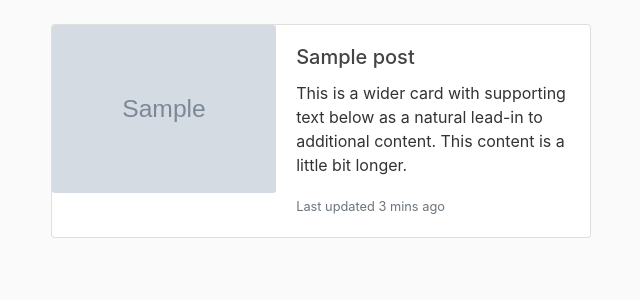
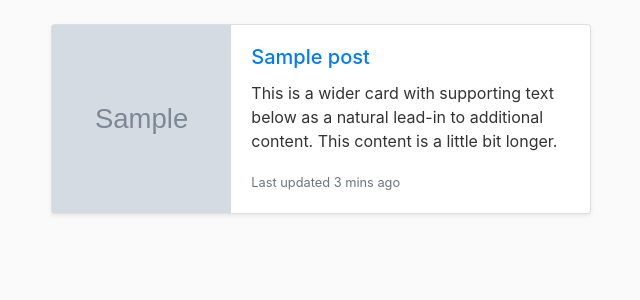
Before and after one commit to Mutembeijoe/personal_blog, a Flask app: page / in a window 1280 px wide. Shown: the part 56-356 px from the top of the page, without its empty margins (34-674 px from the left). Run offline with Flask 2, Linux system fonts and the light colour scheme; tables that the repository leaves empty hold one stand-in row (values such as "Sample post"); grey boxes marked "Sample" are stand-in pictures; some libraries are stand-ins or nearby versions.

Commit message:
styles cards at the home page

```diff
--- a/app/static/main.css
+++ b/app/static/main.css
@@ -78,3 +78,9 @@ a.article-title:hover {
 .account-heading {
   font-size: 2.5rem;
 }
+
+.blog_img{
+    background-size: cover;
+    background-repeat: no-repeat;
+    background-position: center;
+}
--- a/app/templates/home.html
+++ b/app/templates/home.html
@@ -2,22 +2,24 @@
 {%block content%}
     <div class="row">
         {%for post in posts%}
-            <div class="col-sm-6">
-                <div class="card mb-3">
+            <div class="col-md-6">
+                <div class="card mb-3 blog_card shadow-sm  mb-5 bg-white rounded">
                   <div class="row no-gutters">
-                    <div class="col-lg-5">
-                      <img src="{{url_for('static', filename='blog_pics/'+post.image_file)}}" class="card-img" alt="...">
+                    <div class="col-sm-4 blog_img" style="background-image:url({{url_for('static', filename='blog_pics/'+post.image_file)}});
+                    background-size: cover; background-repeat:no-repeat; background-position:center">
+<!--                      <img src="{{url_for('static', filename='blog_pics/'+post.image_file)}}" class="card-img blog_img" alt="...">-->
                     </div>
-                    <div class="col-lg-7">
+                    <div class="col-sm-8">
                       <div class="card-body">
-                        <h5 class="card-title">{{post.title}}</h5>
+                        <h5 class="card-title"><a href="{{url_for('posts.post',post_id = post.id)}}">{{post.title}}</a></h5>
                         <p class="card-text">This is a wider card with supporting text below as a natural lead-in to additional content. This content is a little bit longer.</p>
                         <p class="card-text"><small class="text-muted">Last updated 3 mins ago</small></p>
                       </div>
                     </div>
                   </div>
-                </div>
+             </div>
             </div>
+
         {% endfor%}
     </div>
 
--- a/app/templates/layout.html
+++ b/app/templates/layout.html
@@ -23,6 +23,7 @@
                   Categories
                 </a>
                 <div class="dropdown-menu" aria-labelledby="navbarDropdown">
+                  <a class="dropdown-item" href="{{url_for('main.home')}}">All</a>
                   <a class="dropdown-item" href="{{url_for('main.home', category='tech')}}">Technology</a>
                   <a class="dropdown-item" href="{{url_for('main.home', category='health')}}">Health</a>
                   <a class="dropdown-item" href="{{url_for('main.home', category='environment')}}">Environment</a>
@@ -45,8 +46,7 @@
         </div>
       </nav>
     </header>
-    <main role="main" class="container">
-        <div>
+    <div class="container">
         {% with messages = get_flashed_messages(with_categories=true) %}
             {% if messages %}
                 {% for category, message in messages%}
@@ -58,7 +58,6 @@
         {% endwith %}
         {% block content %}{% endblock %}
     </div>
-    </main>
     <script src="https://code.jquery.com/jquery-3.3.1.slim.min.js" integrity="sha384-q8i/X+965DzO0rT7abK41JStQIAqVgRVzpbzo5smXKp4YfRvH+8abtTE1Pi6jizo" crossorigin="anonymous"></script>
     <script src="https://cdnjs.cloudflare.com/ajax/libs/popper.js/1.14.7/umd/popper.min.js" integrity="sha384-UO2eT0CpHqdSJQ6hJty5KVphtPhzWj9WO1clHTMGa3JDZwrnQq4sF86dIHNDz0W1" crossorigin="anonymous"></script>
     <script src="https://stackpath.bootstrapcdn.com/bootstrap/4.3.1/js/bootstrap.min.js" integrity="sha384-JjSmVgyd0p3pXB1rRibZUAYoIIy6OrQ6VrjIEaFf/nJGzIxFDsf4x0xIM+B07jRM" crossorigin="anonymous"></script>
```
Also changed, not shown: app/templates/post.html (+12 -18 lines), app/static/blog_pics/8a79bf13b17c4f94.png (added), app/static/blog_pics/9f50896280d6bcd5.jpg (added). Lines whose indentation alone changed are shown as unchanged.
